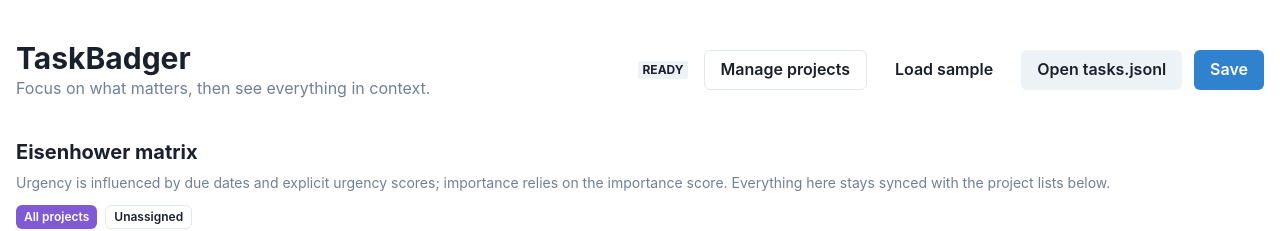
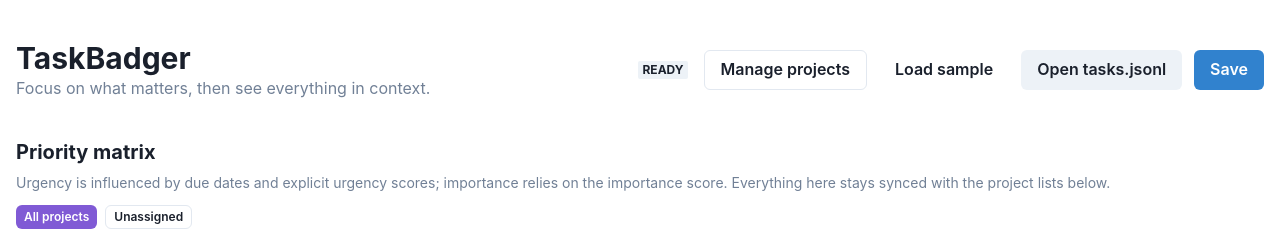
Before and after one commit to ashokfernandez/FocusBadger, a React (Vite) app: page / in a window 1280 px wide. Shown: the top 231 px of the page. Built offline with nearby package versions, Linux system fonts and the light colour scheme.

Commit message:
chore(ui): rename matrix heading to priority

```diff
--- a/src/App.jsx
+++ b/src/App.jsx
@@ -1278,7 +1278,7 @@
         <Stack spacing={6}>
           <Box>
             <Stack spacing={2} mb={4}>
-              <Heading size="md">Eisenhower matrix</Heading>
+              <Heading size="md">Priority matrix</Heading>
               <Text fontSize="sm" color="gray.500">
                 Urgency is influenced by due dates and explicit urgency scores; importance relies on
                 the importance score. Everything here stays synced with the project lists below.
```
